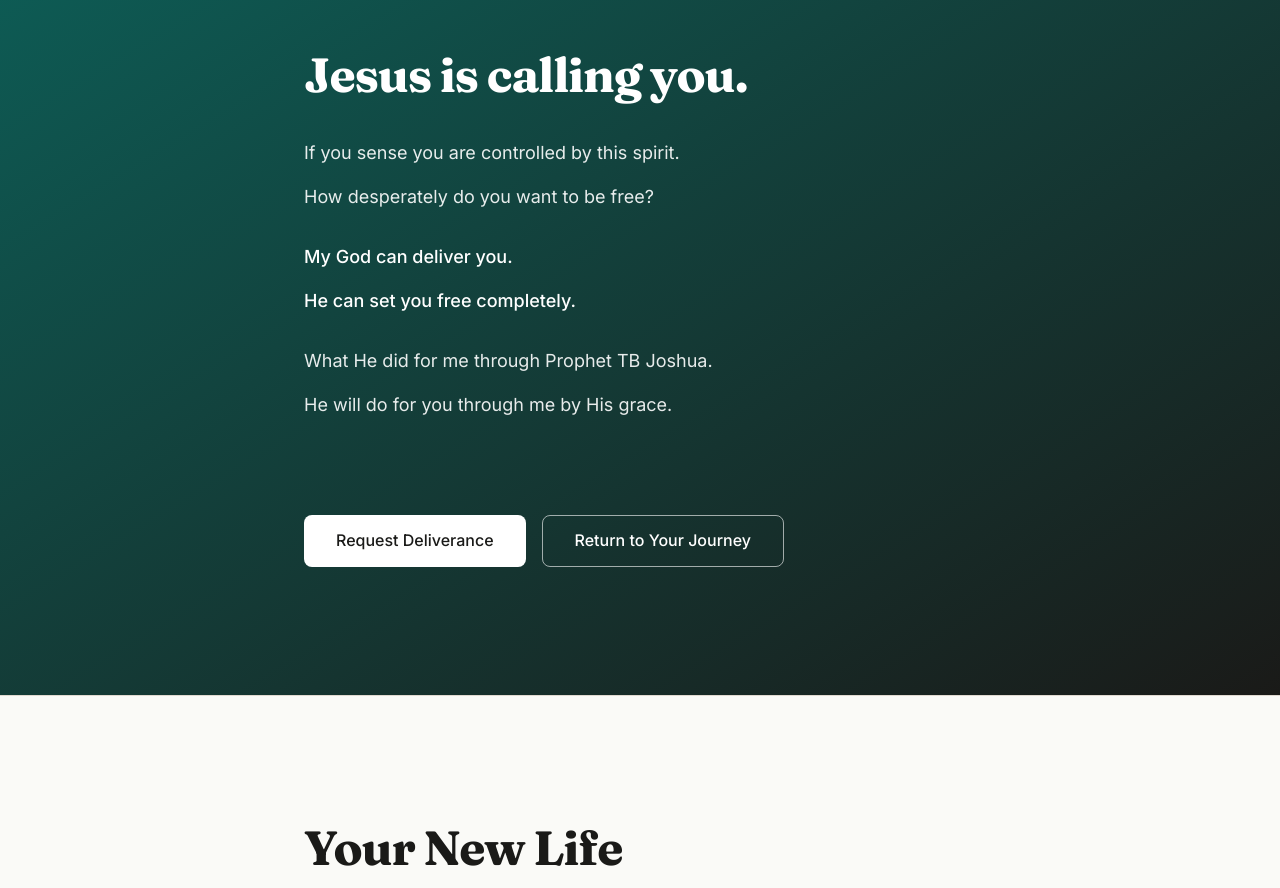
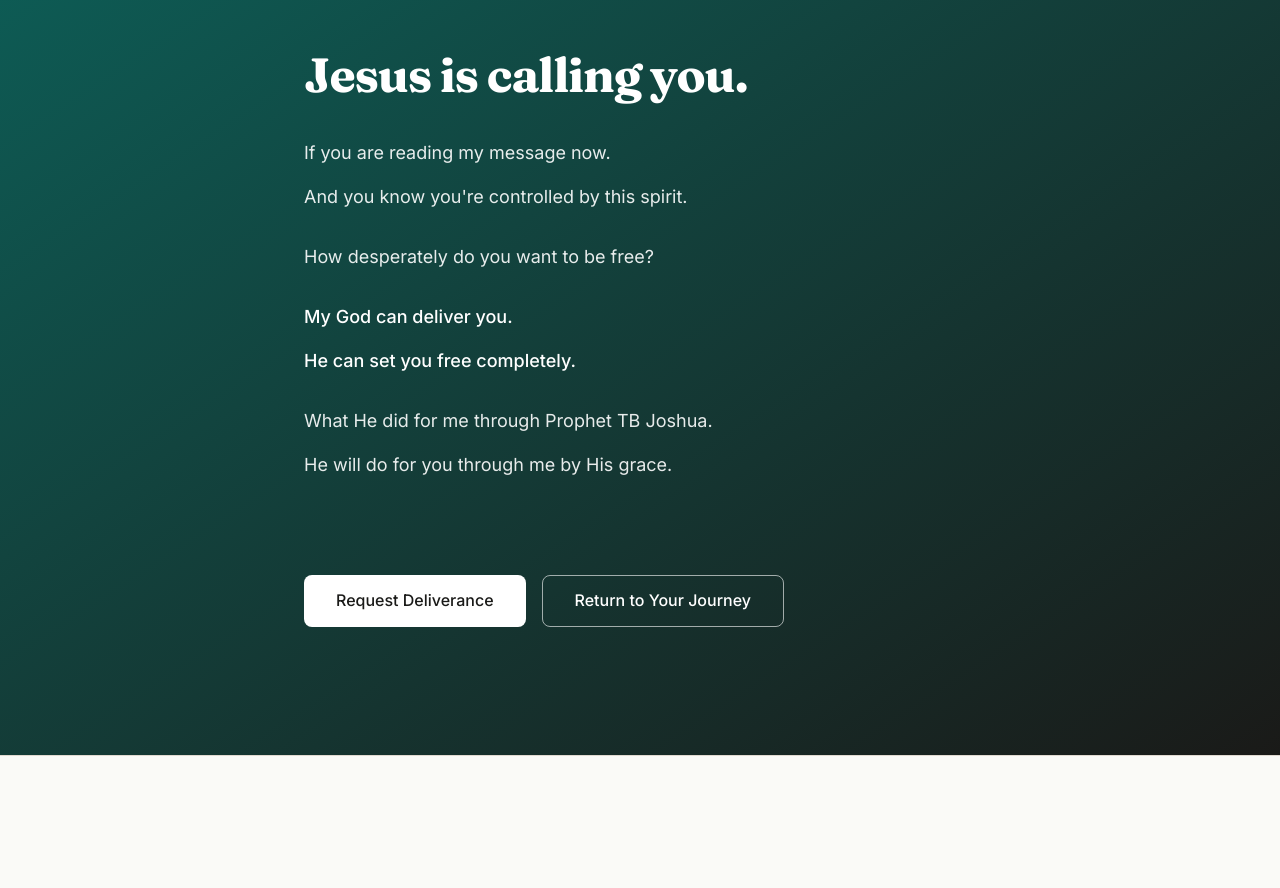
Before and after one commit to whoisjimilitan/restoration-community, a Next.js app in the folder apps/web/: page / in a window 1280 px wide. Shown: the part 2320-3208 px from the top of the page. Built offline with nearby package versions, Linux system fonts and the light colour scheme.

Commit message:
refactor: deepen intimacy in divine call section - direct address to reader in present moment

```diff
--- a/apps/web/src/app/page.tsx
+++ b/apps/web/src/app/page.tsx
@@ -120,8 +120,9 @@ export default function Home() {
             <h2 className="text-4xl md:text-5xl font-rc-serif font-bold text-white leading-tight tracking-tight">Jesus is calling you.</h2>
 
             <div className="space-y-4 text-base md:text-lg text-white/90 leading-relaxed font-light">
-              <p>If you sense you are controlled by this spirit.</p>
-              <p>How desperately do you want to be free?</p>
+              <p>If you are reading my message now.</p>
+              <p>And you know you're controlled by this spirit.</p>
+              <p className="pt-4">How desperately do you want to be free?</p>
               <p className="pt-4 text-white font-medium">My God can deliver you.</p>
               <p className="text-white font-medium">He can set you free completely.</p>
               <p className="pt-4">What He did for me through Prophet TB Joshua.</p>
```
